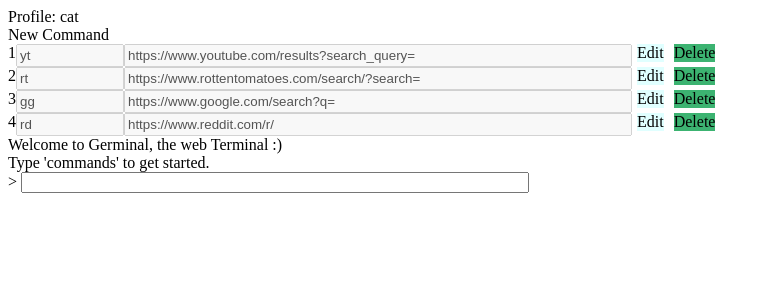
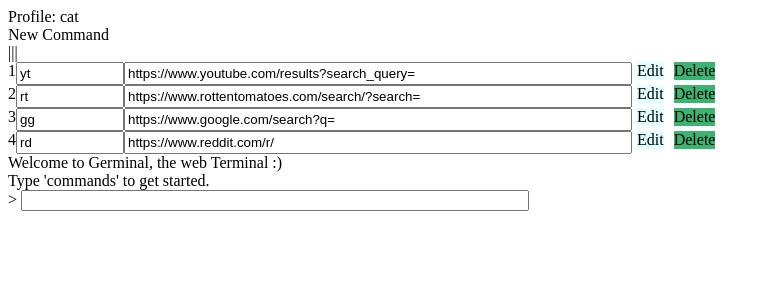
Before and after one commit to kaaaata/jelly, a React app: page / in a window 1280 px wide. Shown: the top 300 px of the page, without its empty margins (0-770 px from the left). Built offline with nearby package versions, Linux system fonts and the light colour scheme; the HTML template or start-up script is replaced by a standard one.

Commit message:
Start re-designing layout

```diff
--- a/client/src/components/App.js
+++ b/client/src/components/App.js
@@ -51,7 +51,7 @@
     await this.printLine({ text: 'Type \'commands\' to get started.', type: 'output' });
   }
 
-  writeCommand(action, id, alias, url) { // new, update, or remove an existing command
+  async writeCommand(action, id, alias, url) { // new, update, or remove an existing command
     let newCommands = this.state.commands.slice();
     if (action === 'new') { // new = add a new blank object
       newCommands.push({ 'id': this.state.commands[this.state.commands.length - 1].id + 1, '' : '' });
@@ -70,10 +70,8 @@
     } else if (action === 'delete') {
       newCommands = newCommands.filter(command => Object.values(command)[0] !== id);
     }
-    this.setState({ commands: []}, () => {
-      console.log(this.state.commands);
-      this.setState({ commands: newCommands }, () => console.log(this.state.commands));
-    });
+    await this.setStateAsync({ commands: []});
+    await this.setStateAsync({ commands: newCommands });
   }
 
   async printLine(command = { text: '', type: 'input' }) {
@@ -112,6 +110,7 @@
     return (
       <div className='app'>
         <CommandList commands={this.state.commands} profile={this.state.profile} writeCommand={this.writeCommand} />
+        <div id='terminal'>
           {this.state.lines.map((line, index) => (
             <Line key={index} text={line.text} type={line.type} />
           ))}
@@ -121,6 +120,7 @@
             style={{ width: '500px' }}
           ></input>
         </div>
+      </div>
     );
   }
 }
--- a/client/src/components/Command.js
+++ b/client/src/components/Command.js
@@ -8,7 +8,7 @@
       id: props.id,
       alias: props.alias,
       url: props.url,
-      editing: false, // make default true later
+      //editing: false, // make default true later
       oldAlias: props.alias,
       oldUrl: props.url,
     };
@@ -31,14 +31,18 @@
         <input // alias box
           value={this.state.alias}
           onChange={e => this.setState({ alias: e.target.value })}
-          disabled={!this.state.editing}
+          //disabled={!this.state.editing}
           style={{ width: '100px' }}
         ></input>
 
         <input // url box
           value={this.state.url}
-          onChange={e => this.setState({ url: e.target.value })}
-          disabled={!this.state.editing}
+          onChange={async(e) => {
+            await this.setStateAsync({ url: e.target.value });
+            await this.props.writeCommand('update', this.state.id, this.state.alias, this.state.url);
+            await this.setStateAsync({ oldAlias: this.state.alias, oldUrl: this.state.url });
+          }}
+          //disabled={!this.state.editing}
           style={{ width: '500px' }}
         ></input>
 
--- a/client/src/components/CommandList.js
+++ b/client/src/components/CommandList.js
@@ -4,12 +4,18 @@
 export default class CommandList extends Component {
   render() {
     return (
-      <div className='command-list'>
+      <div id='editor'>
         <div className='nav'>
           Profile: {this.props.profile}
         </div>
         <div className='nav' onClick={() => this.props.writeCommand('new')}>
           New Command
+        </div>
+        <div className='nav' onClick={() => {
+          document.getElementById('terminal').style.width = '750px';
+          document.getElementById('editor').style.width = '250px';
+        }}>
+          |||
         </div>
         {this.props.commands.map((command, index) => (
           <Command
```
Also changed, not shown: 2 other files (tests, documents, lock files or other folders). Lines whose indentation alone changed are shown as unchanged.
